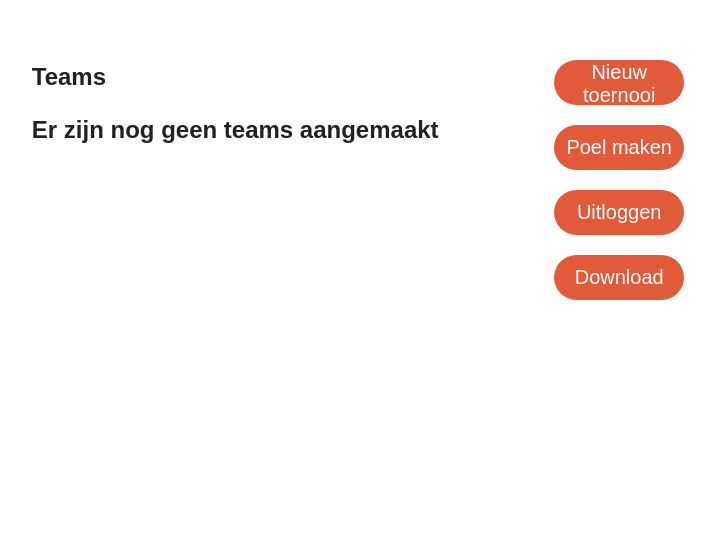
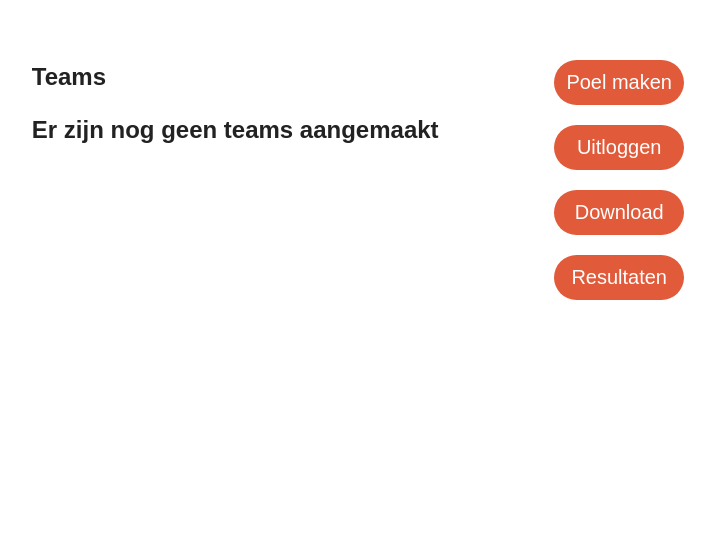
Before and after one commit to KingzDz/fifa-project-php, a PHP site: page /admin-page.php in a window 1280 px wide. Shown: the part 95-635 px from the top of the page, without its empty margins (282-997 px from the left). Run offline with PHP 8.4, Linux system fonts and the light colour scheme; the visitor is signed in with stand-in values (Sample User, id 1); data that the repository does not hold is empty; some libraries are stand-ins or nearby versions.

Commit message:
fix again

```diff
--- a/website/admin-page.php
+++ b/website/admin-page.php
@@ -77,10 +77,10 @@ if (isset($_SESSION['loggedin']) && $_SESSION['loggedin'] == true && $_SESSION['
                 ?>
             </div>
             <div class="create-team-button">
-                <button onclick="window.location.href = 'new-match.php';">Nieuw toernooi</button>
                 <button onclick="window.location.href = '#';">Poel maken</button>
                 <button onclick="window.location.href = 'controllers/log-out.php';">Uitloggen</button>
                 <button onclick="window.open('Fifa-projectapp.zip')">Download</button>
+                <button onclick="window.location.href = 'admin-matchresults.php';">Resultaten</button>
 
             </div>
         </div>
```
